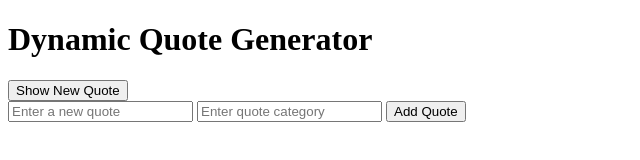
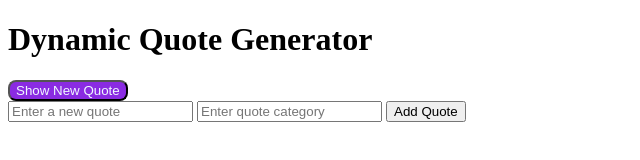
Before and after one commit to richqua/alx_fe_javascript, a plain HTML site: page dom-manipulation/index.html in a window 1280 px wide. Shown: the whole page, without its empty margins (0-640 px from the left). Drawn offline with Linux system fonts and the light colour scheme.

Commit message:
Added style to html id

```diff
--- a/dom-manipulation/index.html
+++ b/dom-manipulation/index.html
@@ -8,7 +8,7 @@
   <body>
     <h1>Dynamic Quote Generator</h1>
     <div id="quoteDisplay"></div>
-    <button id="newQuote">Show New Quote</button>
+    <button id="newQuote" style="background-color:blueviolet; color:aliceblue; border-radius:8px">Show New Quote</button>
 
     <div>
         <input id="newQuoteText" type="text" placeholder="Enter a new quote" />
```
